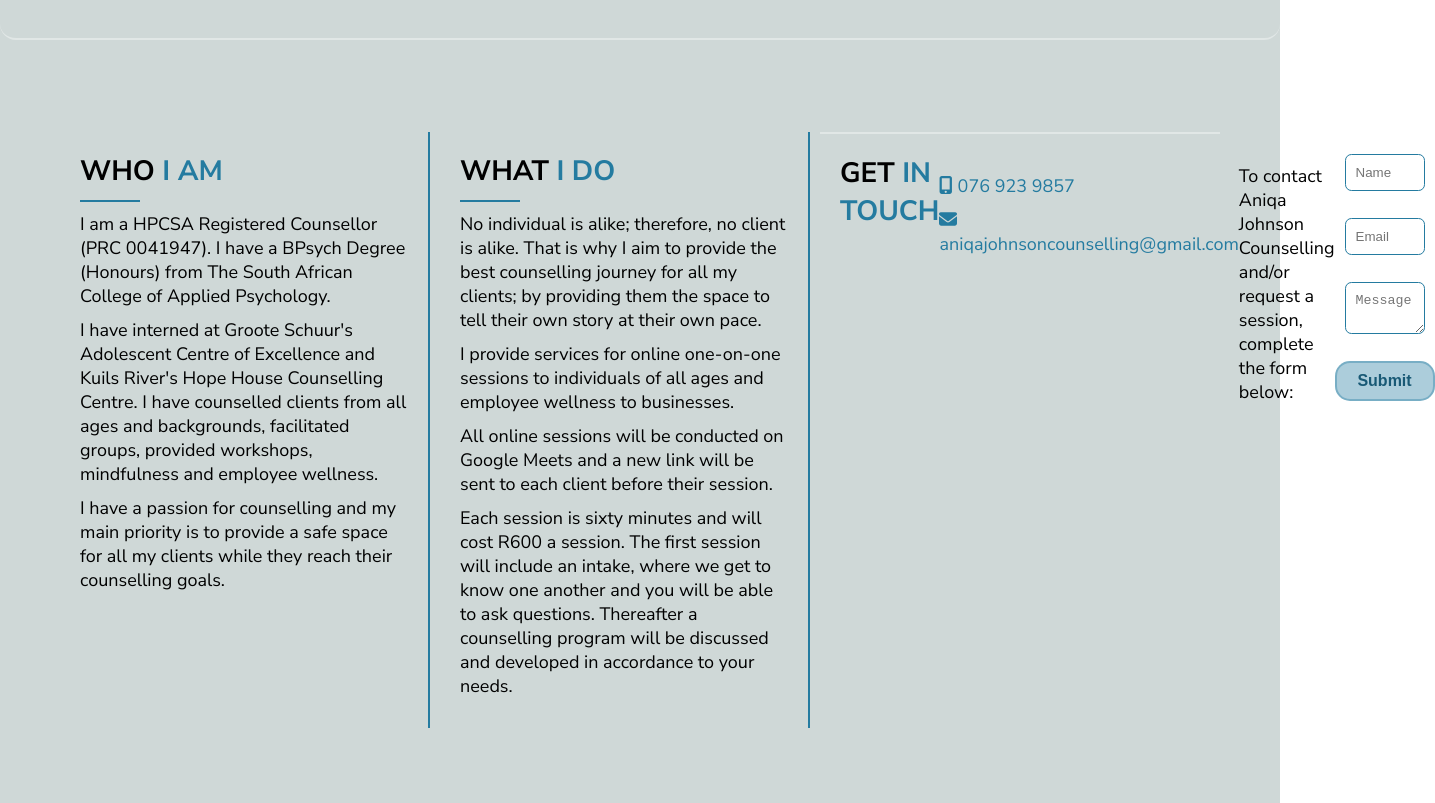
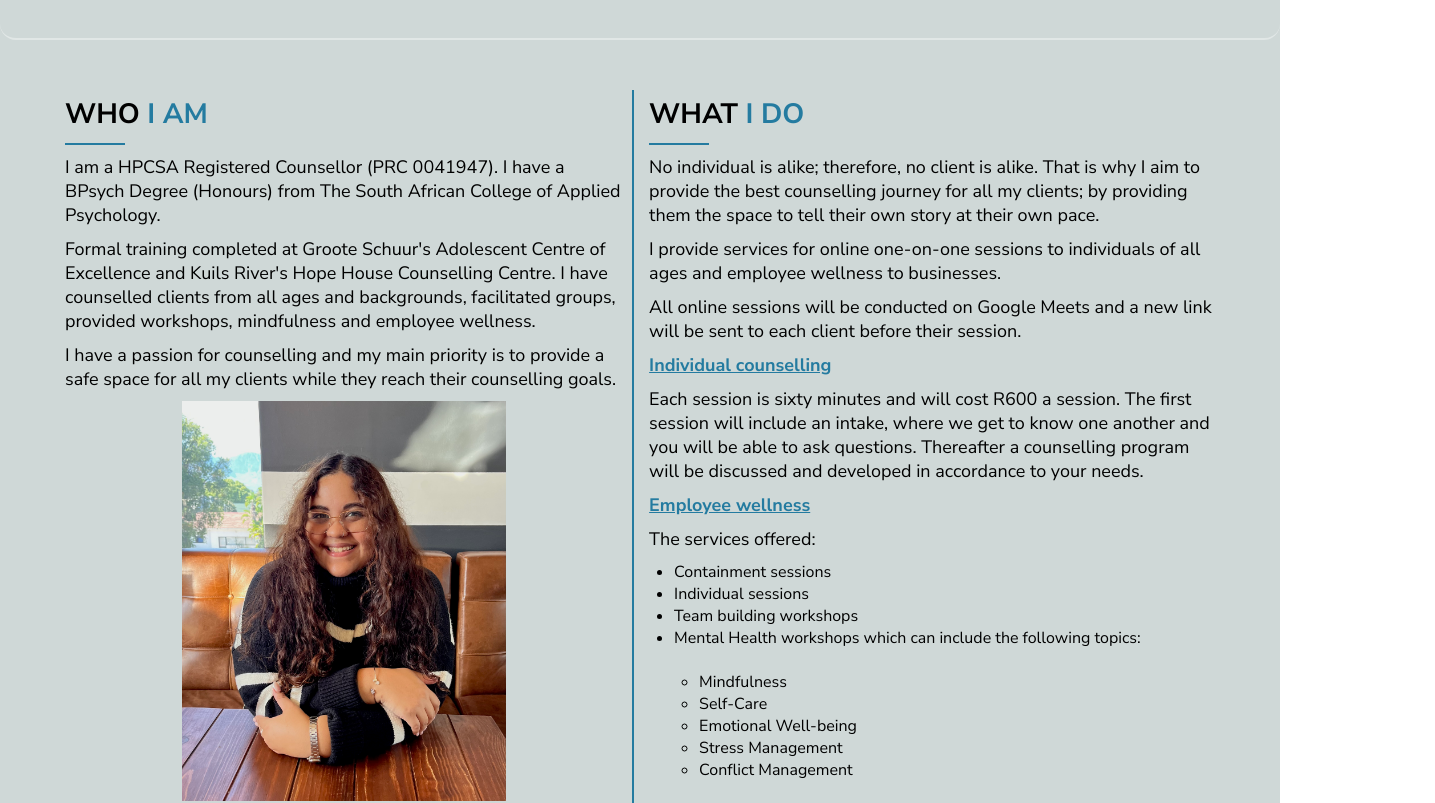
Before and after one commit to darrenpatricknelson/AniqaJohnson, a React (Create React App) app: page / in a window 1280 px wide. Shown: the part 760-1563 px from the top of the page, 1435 px wide, since content can reach past the window. Built offline with nearby package versions, Linux system fonts and the light colour scheme.

Commit message:
UPDATE: Added image cover

```diff
--- a/src/components/Details.css
+++ b/src/components/Details.css
@@ -9,7 +9,7 @@
   display: flex;
   max-width: 1200px;
   min-width: 360px;
-  margin: 42px auto;
+  margin: auto;
 }
 
 .details-content p {
@@ -23,44 +23,42 @@
   text-transform: uppercase;
 }
 
+.sub-heading {
+  color: #247ba0;
+}
+
+/* list levels */
+.list-level-1 {
+  margin-left: 25px;
+}
+
 /* blocks of content */
-.who-i-am,
-.what-i-do {
+.who-i-am {
   margin-right: 10px;
   border-right: 2px solid #247ba0;
 }
 
 .who-i-am,
-.what-i-do,
-.get-in-touch {
-  padding: 20px;
-  width: 400px;
+.what-i-do {
+  min-width: 300px;
+  max-width: 800px;
 }
 
-/* Contact details section */
-.contact-details {
-  margin: 10px 0 0;
+.who-i-am {
+  padding: 5px 10px 5px 5px;
+}
+.what-i-do {
+  padding: 5px;
 }
 
-.contact-details li {
-  list-style-type: none;
-  margin: 10px;
+/* Cover image */
+.cover-img-container {
+  display: flex;
+  align-items: center;
 }
-
-.contact-details p:hover {
-  cursor: pointer;
-  color: #fff;
-}
-
-/* navbar links */
-.contact-details p a {
-  color: #247ba0;
-  text-decoration: none;
-}
-
-.contact-details p a:hover {
-  border-bottom: 1px solid #247ba0;
-  cursor: pointer;
+.cover-img {
+  max-height: 400px;
+  margin: 0 auto;
 }
 
 /* responsiveness */
@@ -75,8 +73,7 @@
     flex-direction: column;
   }
 
-  .who-i-am,
-  .what-i-do {
+  .who-i-am {
     border-right: 0px;
     border-bottom: 2px solid #247ba0;
   }
--- a/src/components/Details.jsx
+++ b/src/components/Details.jsx
@@ -1,8 +1,7 @@
-import { faEnvelope, faMobileScreenButton } from '@fortawesome/free-solid-svg-icons';
-import { FontAwesomeIcon } from '@fortawesome/react-fontawesome';
+
 import React from 'react';
+import Cover from '../images/cover.jpg';
 import './Details.css';
-import Form from './Form.js';
 import Spacer from './Spacer';
 
 const Details = () => {
@@ -16,11 +15,14 @@ const Details = () => {
                 <div className='space-border'></div>
                 <p>I am a HPCSA Registered Counsellor (PRC 0041947). I have a BPsych Degree (Honours) from The
                     South African College of Applied Psychology.</p>
-                <p>I have interned at Groote Schuur's Adolescent Centre of Excellence and Kuils River's Hope House
+                <p>Formal training completed at Groote Schuur's Adolescent Centre of Excellence and Kuils River's Hope House
                     Counselling Centre. I have counselled clients from all ages and backgrounds, facilitated groups,
                     provided workshops, mindfulness and employee wellness.</p>
                 <p>I have a passion for counselling and my main priority is to provide a safe space for all my clients
                     while they reach their counselling goals.</p>
+                <div className="cover-img-container">
+                    <img src={Cover} className="cover-img" alt="Image of Aniqa" />
+                </div>
             </div>
 
             {/* What I do block */}
@@ -35,22 +37,33 @@ const Details = () => {
                     businesses.</p>
                 <p>All online sessions will be conducted on Google Meets and a new link will be sent to each client
                     before their session.</p>
+                <p className="sub-heading"><strong><u>Individual counselling</u></strong></p>
                 <p>Each session is sixty minutes and will cost R600 a session. The first session will include an intake,
                     where we get to know one another and you will be able to ask questions. Thereafter a counselling
                     program will be discussed and developed in accordance to your needs.</p>
-            </div>
-
-            {/* Get in touch block */}
-            <div className="get-in-touch">
-                <Spacer id={'get_in_touch'} />
-                <h3 className='secondary-heading'>Get <span className="text-color">in touch</span></h3>
-                <div className='space-border'></div>
-                <div className="contact-details">
-                    <p><a href='tel:+2176 923 9857'><FontAwesomeIcon icon={faMobileScreenButton} /> 076 923 9857</a></p>
-                    <p><a href='mailto:aniqajohnsoncounselling@gmail.com'><FontAwesomeIcon icon={faEnvelope} /> aniqajohnsoncounselling@gmail.com</a></p>
-                </div>
-                <p>To contact Aniqa Johnson Counselling and/or request a session, complete the form below:</p>
-                <Form />
+                <p className="sub-heading"><strong><u>Employee wellness</u></strong></p>
+                <p>The services offered: </p>
+                <ul className='list-level-1'>
+                    <li>Containment sessions
+                    </li>
+                    <li>Individual sessions
+                    </li>
+                    <li>Team building workshops
+                    </li>
+                    <li>Mental Health workshops which can include the following topics:
+                        <br />
+                        <br />
+                        <ul className='list-level-1'>
+                            <li>Mindfulness</li>
+                            <li>Self-Care
+                            </li>
+                            <li>Emotional Well-being
+                            </li>
+                            <li>Stress Management</li>
+                            <li>Conflict Management</li>
+                        </ul>
+                    </li>
+                </ul>
             </div>
         </div>
     </div>;
```
Also changed, not shown: src/images/cover.jpg (added).
